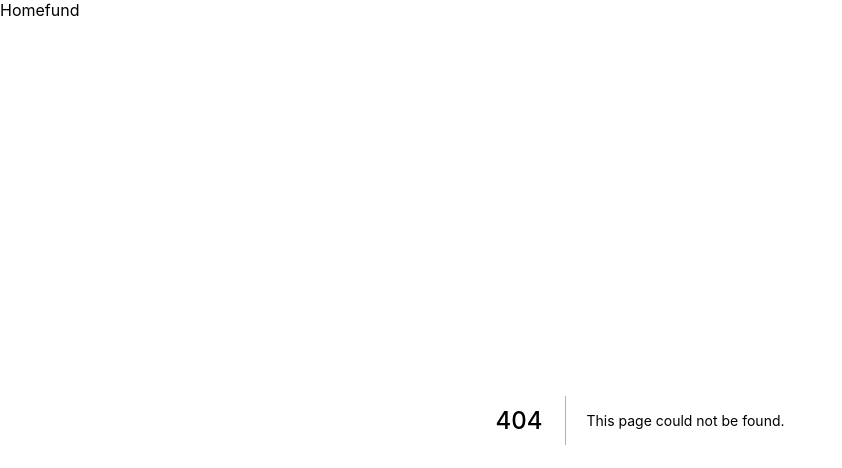
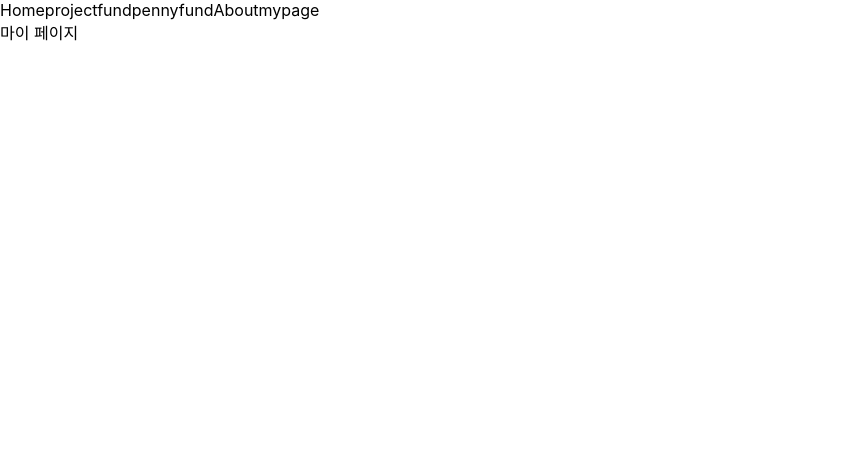
Before and after one commit to mangming2/Toco_frontend, a Next.js app in the folder toco/: page /MyPage in a window 1280 px wide. Before the commit this address had no page. Shown: the top 468 px of the page, without its empty margins (0-842 px from the left). Built offline with nearby package versions, Linux system fonts and the light colour scheme.

Commit message:
update: tool bar

```diff
--- /dev/null
+++ b/toco/pages/About.jsx
@@ -0,0 +1,5 @@
+function About() {
+  return <div>투코 소개</div>;
+}
+
+export default About;
--- /dev/null
+++ b/toco/pages/MyPage.jsx
@@ -0,0 +1,5 @@
+function MyPage() {
+  return <div>마이 페이지</div>;
+}
+
+export default MyPage;
--- /dev/null
+++ b/toco/pages/PennyFund.jsx
@@ -0,0 +1,5 @@
+function PennyFund() {
+  return <div>잔돈 펀딩</div>;
+}
+
+export default PennyFund;
--- /dev/null
+++ b/toco/pages/ProjectFund.jsx
@@ -0,0 +1,5 @@
+function ProjectFund() {
+  return <div>프로젝트 펀딩</div>;
+}
+
+export default ProjectFund;
--- a/toco/pages/fund.jsx
+++ /dev/null
@@ -1,5 +0,0 @@
-function fund() {
-  return <div>fund</div>;
-}
-
-export default fund;
--- a/toco/pages/index.jsx
+++ b/toco/pages/index.jsx
@@ -2,5 +2,5 @@ import Head from "next/head";
 import Image from "next/image";
 
 export default function Home() {
-  return <div>이지호</div>;
+  return <div>메인페이지</div>;
 }
--- a/toco/src/components/AppBar.jsx
+++ b/toco/src/components/AppBar.jsx
@@ -9,8 +9,17 @@ function AppBar() {
         <Link href="/">
           <a>Home</a>
         </Link>
-        <Link href="/fund">
-          <a>fund</a>
+        <Link href="/ProjectFund">
+          <a>projectfund</a>
+        </Link>
+        <Link href="/PennyFund">
+          <a>pennyfund</a>
+        </Link>
+        <Link href="/About">
+          <a>About</a>
+        </Link>
+        <Link href="/MyPage">
+          <a>mypage</a>
         </Link>
       </div>
     </>
```
